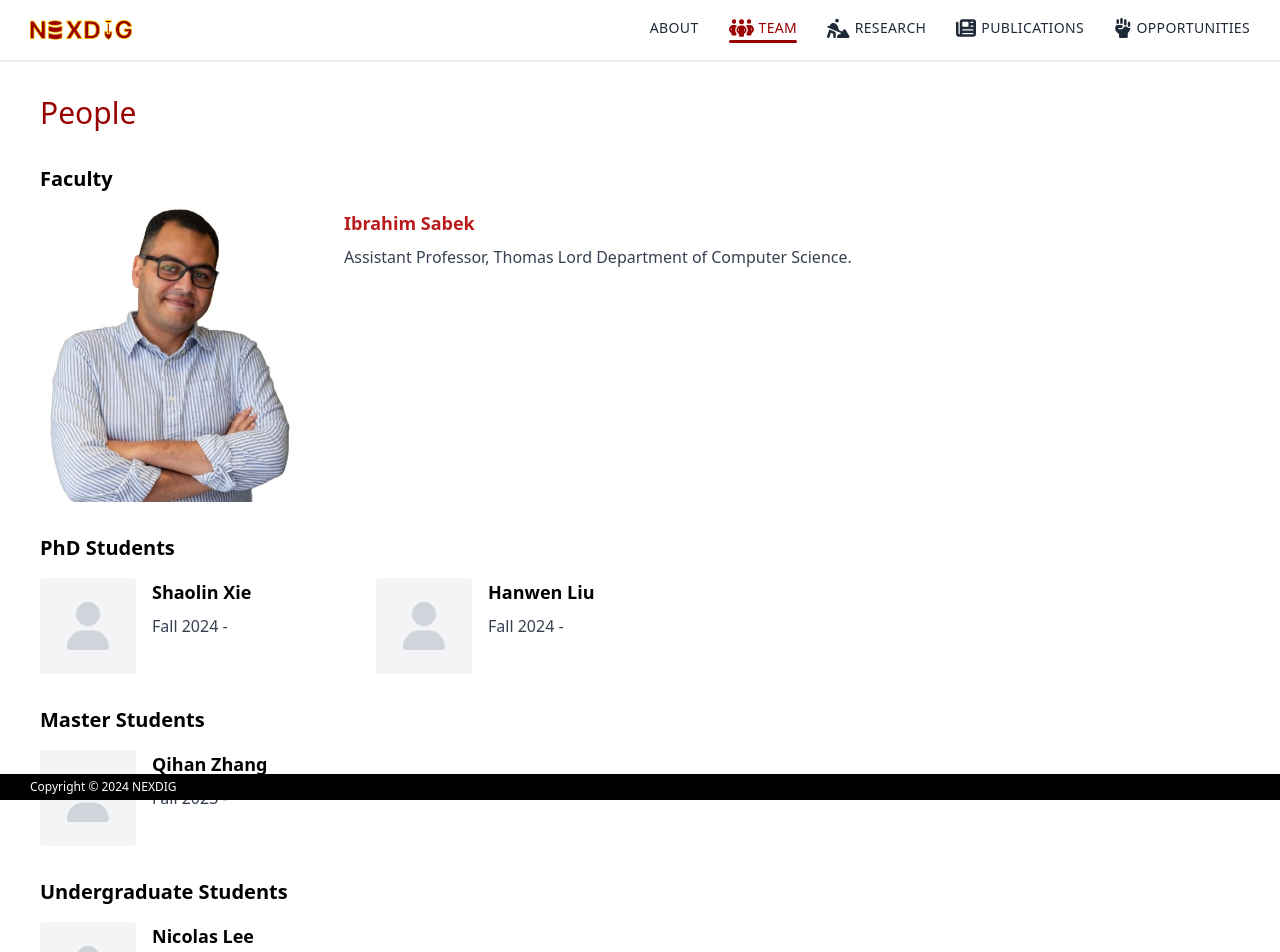
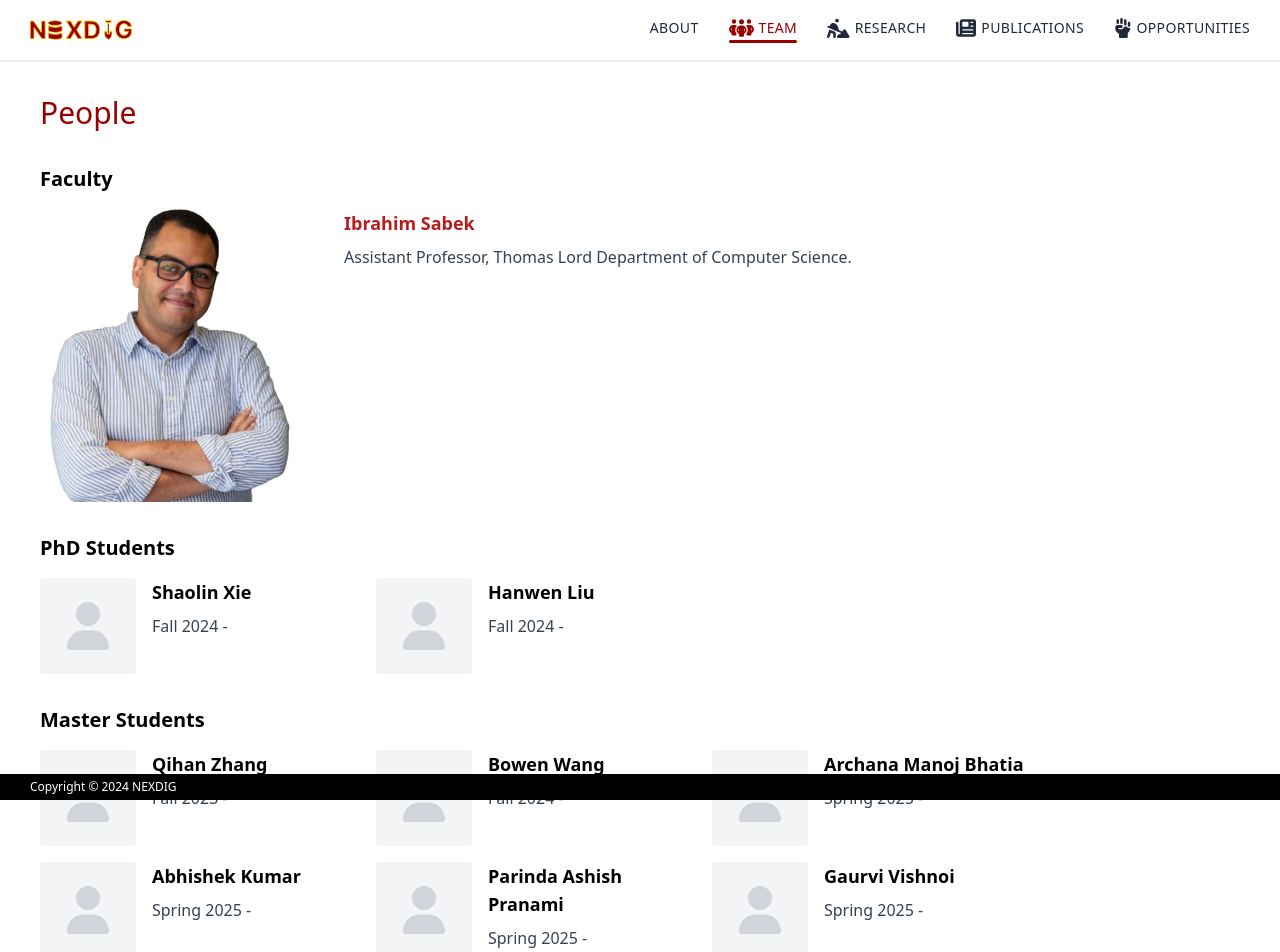
Before and after one commit to usc-nexdig-lab/usc-nexdig-lab.github.io, a React (Create React App) app: page /people in a window 1280 px wide. Shown: the top 952 px of the page. Built offline with nearby package versions, Linux system fonts and the light colour scheme.

Commit message:
added people

```diff
--- a/src/views/people.tsx
+++ b/src/views/people.tsx
@@ -42,25 +42,60 @@ export const People = () => {
           image: null,
           website: null,
         },
-      ],
-    },
-    {
-      header: 'Undergraduate Students',
-      content: [
         {
-          name: 'Nicolas Lee',
+          name: 'Bowen Wang',
           description: 'Fall 2024 -',
+          image: null,
+          website: null,
+        },
+        {
+          name: 'Archana Manoj Bhatia',
+          description: 'Spring 2025 -',
+          image: null,
+          website: null,
+        },{
+          name: 'Abhishek Kumar',
+          description: 'Spring 2025 -',
+          image: null,
+          website: null,
+        },
+        {
+          name: 'Parinda Ashish Pranami',
+          description: 'Spring 2025 -',
+          image: null,
+          website: null,
+        },
+        {
+          name: 'Gaurvi Vishnoi',
+          description: 'Spring 2025 -',
           image: null,
           website: null,
         },
       ],
     },
+    // {
+    //   header: 'Undergraduate Students',
+    //   content: [
+    //     {
+    //       name: 'Nicolas Lee',
+    //       description: 'Fall 2024 -',
+    //       image: null,
+    //       website: null,
+    //     },
+    //   ],
+    // },
     {
       header: 'Alumni',
       content: [
         {
           name: 'Shashank Giridhara',
           description: 'Now: Amazon Redshift',
+          image: null,
+          website: null,
+        },
+        {
+          name: 'Nicholas Lee',
+          description: 'Fall 2024',
           image: null,
           website: null,
         },
```
